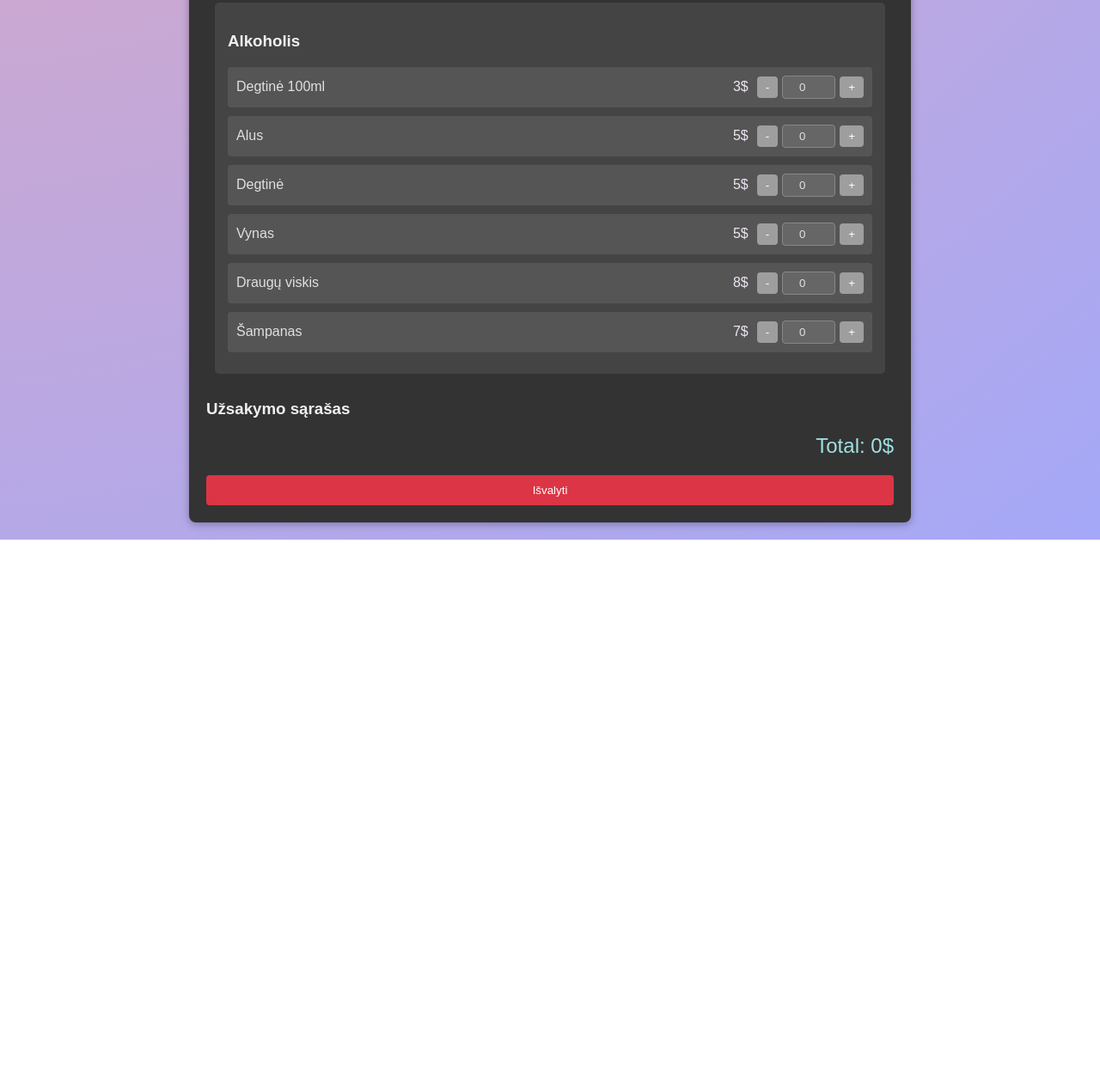
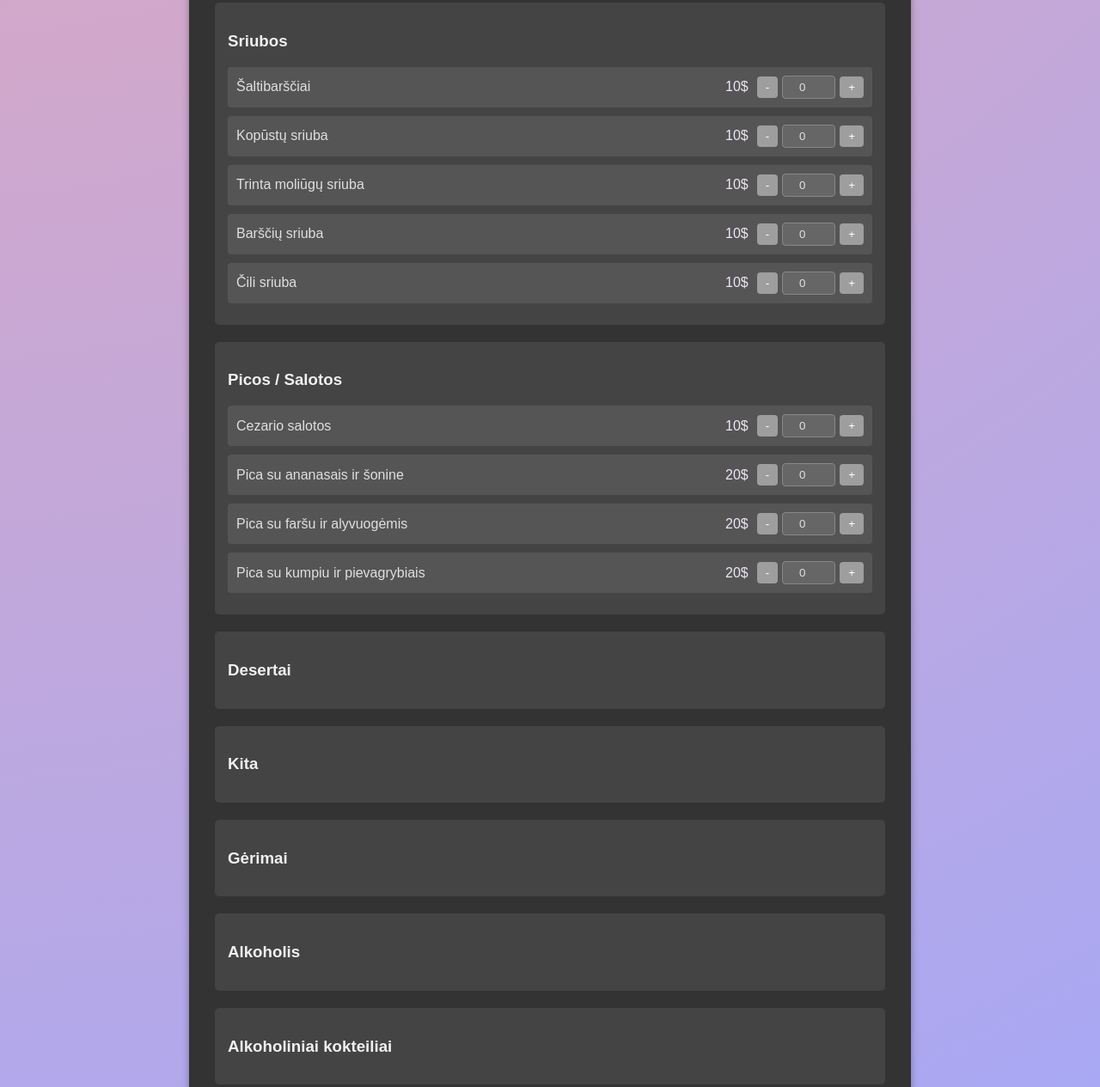
Before and after one commit to ciavalentinas/uwu, a plain HTML site: page index.html in a window 1280 px wide. Shown: the part 1022-2287 px from the top of the page at 86% size. Before the commit the page ends 1650 px from the top, so only its background shows below. Drawn offline with Linux system fonts and the light colour scheme.

Commit message:
Update index.html

```diff
--- a/index.html
+++ b/index.html
@@ -123,8 +123,32 @@
                 <div id="karstipatiekalai"></div>
             </div>
             <div class="category">
+                <h3>Sriubos</h3>
+                <div id="sriubos"></div>
+            </div>
+            <div class="category">
+                <h3>Picos / Salotos</h3>
+                <div id="picos"></div>
+            </div>
+            <div class="category">
+                <h3>Desertai</h3>
+                <div id="Desertai"></div>
+            </div>
+            <div class="category">
+                <h3>Kita</h3>
+                <div id="kita"></div>
+            </div>
+            <div class="category">
+                <h3>Gėrimai</h3>
+                <div id="gerimai"></div>
+            </div>
+            <div class="category">
                 <h3>Alkoholis</h3>
                 <div id="alkoholis"></div>
+            </div>
+            <div class="category">
+                <h3>Alkoholiniai kokteiliai</h3>
+                <div id="kokteiliai"></div>
             </div>
         </div>
         <div class="summary">
@@ -133,7 +157,7 @@
                 <!-- Selected items will be listed here -->
             </ul>
             <div class="total">
-                Total: <span id="total-price">0$</span>
+                Iš viso: <span id="total-price">0$</span>
             </div>
             <button class="clear-btn" onclick="clearOrder()">Išvalyti</button>
         </div>
@@ -157,6 +181,47 @@
                 { name: 'Koldūnai', price: 10 },
                 { name: 'Čeburėkai', price: 10 },
             ],
+            'sriubos': [
+                { name: 'Šaltibarščiai', price: 10 },
+                { name: 'Kopūstų sriuba', price: 10 },
+                { name: 'Trinta moliūgų sriuba', price: 10 },
+                { name: 'Barščių sriuba', price: 10 },
+                { name: 'Čili sriuba', price: 10 },
+            ],
+            'picos': [
+                { name: 'Cezario salotos', price: 10 },
+                { name: 'Pica su ananasais ir šonine', price: 20 },
+                { name: 'Pica su faršu ir alyvuogėmis', price: 20 },
+                { name: 'Pica su kumpiu ir pievagrybiais', price: 20 },
+            ],
+            'desertai': [
+                { name: 'Šokoladinis keksiukas su vyšniomis', price: 10 },
+                { name: 'Ledai su vafliu', price: 20 },
+                { name: 'Blyneliai su varške', price: 20 },
+                { name: 'Spurgų dėžutė 12 vnt.', price: 20 },
+                { name: 'Vestuvinis tortas', price: 250 },
+                { name: 'Mėlynas tortas', price: 150 },
+                { name: 'Rūžavas tortas', price: 150 },
+                { name: 'UWU tortas', price: 25 },
+                { name: 'UWU sausainiai', price: 10 },
+                { name: 'Macaronsai', price: 10 },
+            ],
+            'kita': [
+                { name: 'Deimančiuko rauginti agurkai', price: 15 },
+                { name: 'Šampano dovanų dėžutė', price: 150 },
+                { name: 'Saldainių ir šampano dovanų dėžutė', price: 150 },
+                { name: 'Saldainių ir viskio dovanų dėžutė', price: 150 },
+                { name: 'Viskio dovanų dėžutė', price: 150 },
+                { name: 'Sezoninė dėžutė', price: 200 },
+            ],
+            'gerimai': [
+                { name: 'Deimančiuko rauginti agurkai', price: 15 },
+                { name: 'Šampano dovanų dėžutė', price: 150 },
+                { name: 'Saldainių ir šampano dovanų dėžutė', price: 150 },
+                { name: 'Saldainių ir viskio dovanų dėžutė', price: 150 },
+                { name: 'Viskio dovanų dėžutė', price: 150 },
+                { name: 'Sezoninė dėžutė', price: 200 },
+            ],
             'alkoholis': [
                 { name: 'Degtinė 100ml', price: 3 },
                 { name: 'Alus', price: 5 },
@@ -164,6 +229,17 @@
                 { name: 'Vynas', price: 5 },
                 { name: 'Draugų viskis', price: 8 },
                 { name: 'Šampanas', price: 7 },
+            ],
+            'kokteiliai': [
+                { name: 'Mėlynoji lagūna', price: 10 },
+                { name: 'Vaivorykštė', price: 10 },
+                { name: 'Viskis su kaukole', price: 10 },
+                { name: 'Žalioji vesper', price: 8 },
+                { name: 'Cosmopolitan', price: 8 },
+                { name: 'Mojito', price: 8 },
+                { name: 'Mai Tai', price: 8 },
+                { name: 'Mint Julep', price: 8 },
+                { name: 'Caipirinha', price: 8 },
             ]
         };
 
@@ -246,13 +322,25 @@
         const clearOrder = () => {
             order = {};
             renderItems('karstipatiekalai', 'karstipatiekalai');
+            renderItems('sriubos', 'sriubos');
+            renderItems('picos', 'picos');
+            renderItems('desertai', 'desertai');
+            renderItems('kita', 'kita');
+            renderItems('gerimai', 'gerimai');
             renderItems('alkoholis', 'alkoholis');
+            renderItems('kokteiliai', 'kokteiliai');
             updateSummary();
         };
 
         // Initial render
         renderItems('karstipatiekalai', 'karstipatiekalai');
-        renderItems('alkoholis', 'alkoholis');
+            renderItems('sriubos', 'sriubos');
+            renderItems('picos', 'picos');
+            renderItems('desertai', 'desertai');
+            renderItems('kita', 'kita');
+            renderItems('gerimai', 'gerimai');
+            renderItems('alkoholis', 'alkoholis');
+            renderItems('kokteiliai', 'kokteiliai');
     </script>
 </body>
 </html>
```
